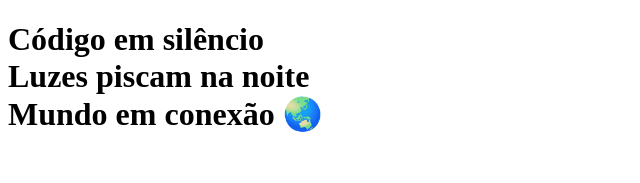
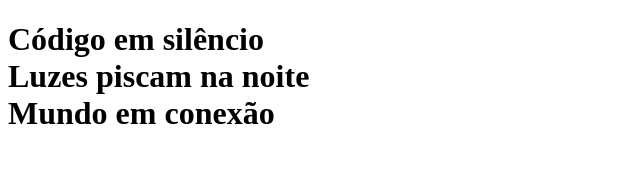
Before and after one commit to johny83br/tabnews, a Next.js app: page / in a window 1280 px wide. Shown: the top 183 px of the page, without its empty margins (0-640 px from the left). Built offline with nearby package versions, Linux system fonts and the light colour scheme.

Commit message:
ajustada a frase

```diff
--- a/pages/index.js
+++ b/pages/index.js
@@ -2,7 +2,7 @@ function Home() {
   return (
     <h1>Código em silêncio<br />
 Luzes piscam na noite<br />
-Mundo em conexão 🌏</h1>
+Mundo em conexão</h1>
   );
 }
 
```
